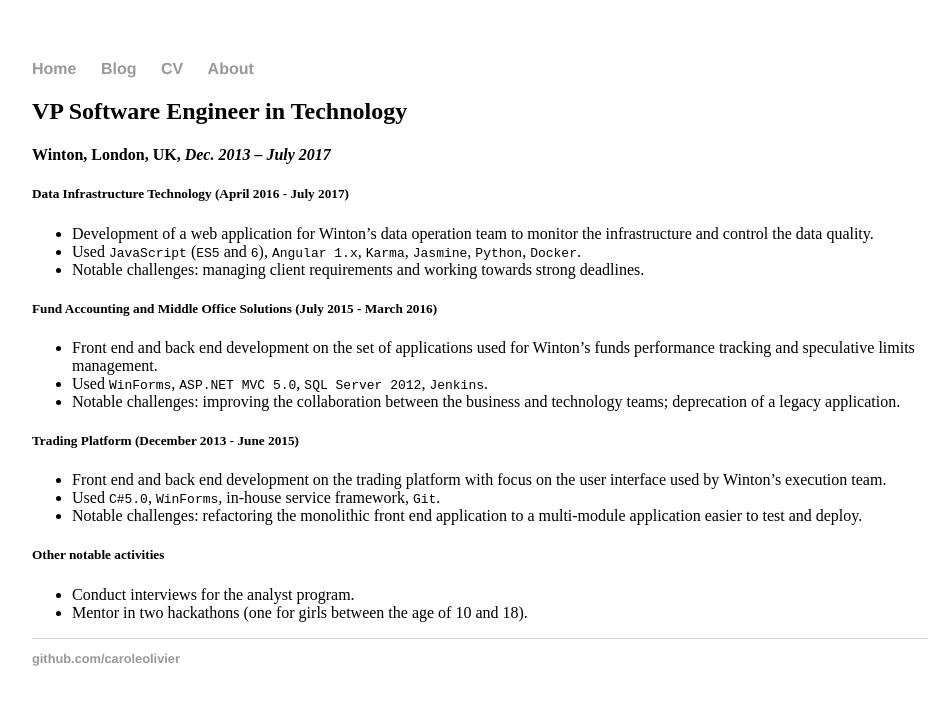
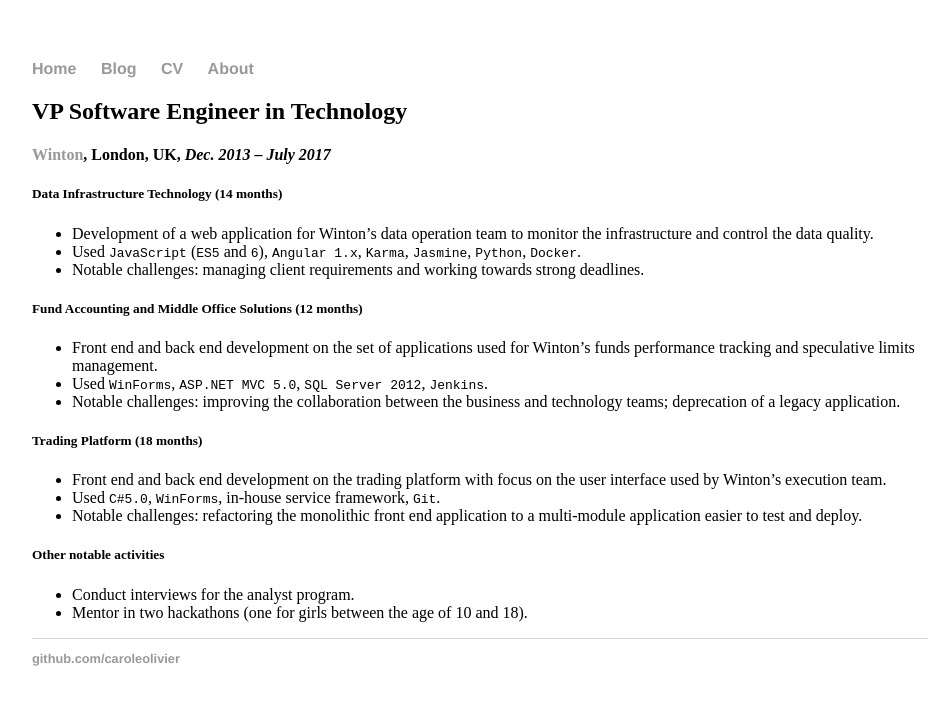
Before and after one commit to caroleolivier/caroleolivier.github.io, a Jekyll site: the page built from cv/experience/winton.md, in a window 1280 px wide. Shown: the top 705 px of the page, without its empty margins (160-1105 px from the left). Built offline with Jekyll 4.4.1, drawn with Linux system fonts in a browser that asks for light colours; our own code applies the rules of GitHub Pages for plain Markdown files.

Commit message:
Modify content of experience

```diff
--- a/cv/experience.html
+++ b/cv/experience.html
@@ -10,7 +10,7 @@
         {% capture rohdeandschwarz_exp %}{% include_relative experience/rohde-and-schwarz.md %}{% endcapture %}
         {{ rohdeandschwarz_exp | markdownify }}
 
-        {% capture daimler_exp %}{% include_relative experience/daimler.md %}{% endcapture %}
-        {{ daimler_exp | markdownify }}
+        {% capture fleetboard_exp %}{% include_relative experience/fleetboard.md %}{% endcapture %}
+        {{ fleetboard_exp | markdownify }}
 
 </section>
--- a/cv/experience/winton.md
+++ b/cv/experience/winton.md
@@ -1,15 +1,15 @@
 ## VP Software Engineer in Technology
-#### Winton, London, UK, *Dec. 2013 – July 2017*
+#### [Winton](https://www.winton.com/), London, UK, *Dec. 2013 – July 2017*
 
 
-##### Data Infrastructure Technology (April 2016 - July 2017)
+##### Data Infrastructure Technology (14 months)
 * Development of a web application for Winton’s data operation team to monitor the
 infrastructure and control the data quality.
 * Used `JavaScript` (`ES5` and `6`), `Angular 1.x`, `Karma`, `Jasmine`, `Python`, `Docker`.
 * Notable challenges: managing client requirements and working towards strong deadlines.
 
 
-##### Fund Accounting and Middle Office Solutions (July 2015 - March 2016)
+##### Fund Accounting and Middle Office Solutions (12 months)
 * Front end and back end development on the set of applications used for Winton’s funds
 performance tracking and speculative limits management.
 * Used `WinForms`, `ASP.NET MVC 5.0`, `SQL Server 2012`, `Jenkins`.
@@ -17,7 +17,7 @@
 teams; deprecation of a legacy application.
 
 
-##### Trading Platform (December 2013 - June 2015)
+##### Trading Platform (18 months)
 * Front end and back end development on the trading platform with focus on the user
 interface used by Winton’s execution team.
 * Used `C#5.0`, `WinForms`, in-house service framework, `Git`.
```
Also changed, not shown: cv/experience/credit-suisse.md (+3 -3 lines), cv/experience/fleetboard.md (renamed from cv/experience/daimler.md, +1 -1 lines), cv/experience/rohde-and-schwarz.md (+1 -1 lines).
